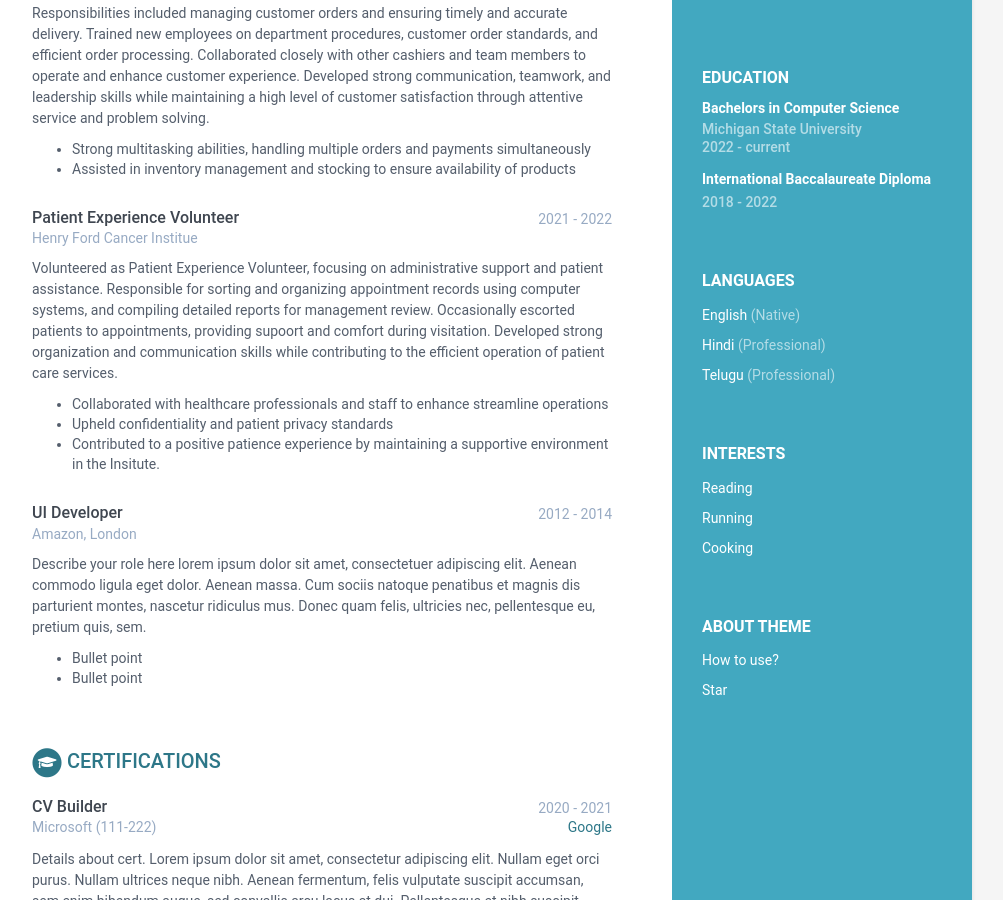
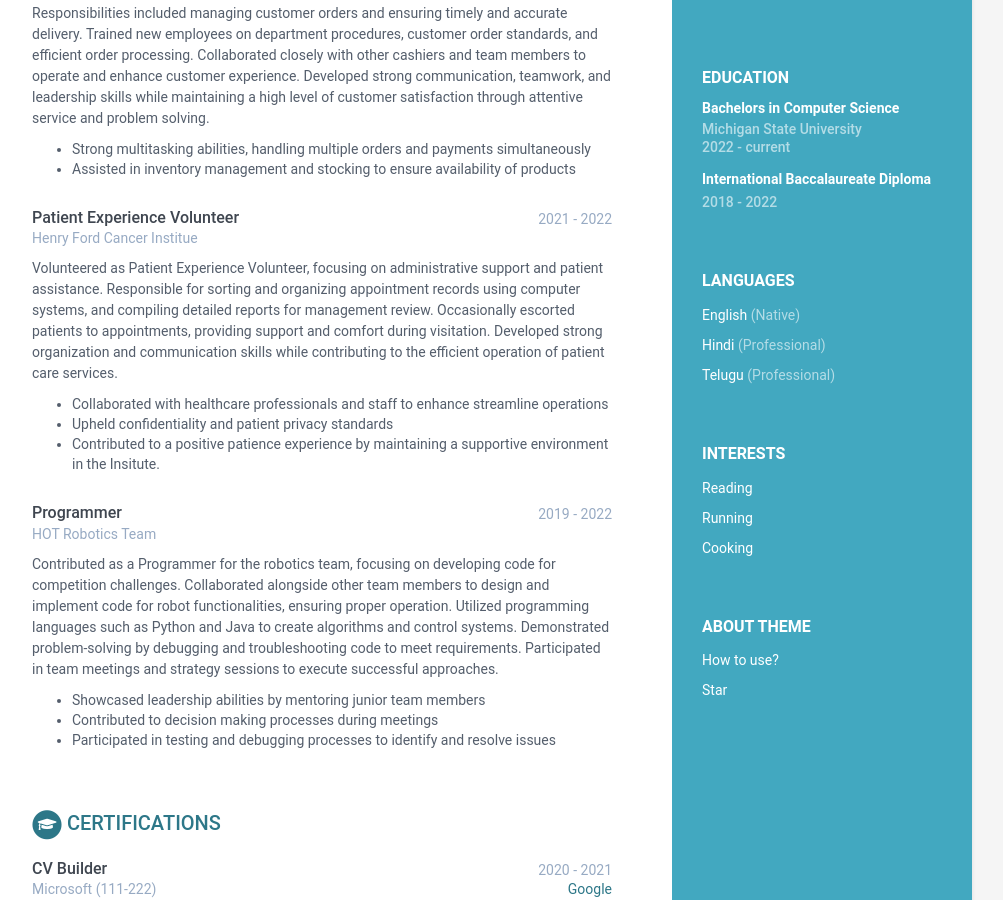
Before and after one commit to annikavalaboju/annikavalaboju1.github.io, a Jekyll site: the page built from index.html, in a window 1280 px wide and 900 px high, scrolled down 381 px. Shown: the whole window, without its empty margins (168-1171 px from the left). Built offline with Jekyll 4.4.1, drawn with Linux system fonts in a browser that asks for light colours.

Commit message:
Update data.yml
Added extra to experiences

```diff
--- a/_data/data.yml
+++ b/_data/data.yml
@@ -110,24 +110,26 @@ experiences:
           Volunteered as Patient Experience Volunteer, focusing on administrative support and
           patient assistance. Responsible for sorting and organizing appointment records using
           computer systems, and compiling detailed reports for management review. Occasionally
-          escorted patients to appointments, providing supoort and comfort during visitation.
+          escorted patients to appointments, providing support and comfort during visitation.
           Developed strong organization and communication skills while contributing to the
           efficient operation of patient care services.
             - Collaborated with healthcare professionals and staff to enhance streamline operations
             - Upheld confidentiality and patient privacy standards
             - Contributed to a positive patience experience by maintaining a supportive environment
             in the Insitute.
-      - role: UI Developer
-        time: 2012 - 2014
-        company: Amazon, London
+      - role: Programmer
+        time: 2019 - 2022
+        company: HOT Robotics Team
         details: |
-          Describe your role here lorem ipsum dolor sit amet, consectetuer
-          adipiscing elit. Aenean commodo ligula eget dolor. Aenean massa.
-          Cum sociis natoque penatibus et magnis dis parturient montes,
-          nascetur ridiculus mus. Donec quam felis, ultricies nec,
-          pellentesque eu, pretium quis, sem.
-            - Bullet point
-            - Bullet point
+          Contributed as a Programmer for the robotics team, focusing on developing code for
+          competition challenges. Collaborated alongside other team members to design and implement
+          code for robot functionalities, ensuring proper operation. Utilized programming languages
+          such as Python and Java to create algorithms and control systems. Demonstrated problem-solving
+          by debugging and troubleshooting code to meet requirements. Participated in team meetings and
+          strategy sessions to execute successful approaches.
+            - Showcased leadership abilities by mentoring junior team members
+            - Contributed to decision making processes during meetings
+            - Participated in testing and debugging processes to identify and resolve issues
 
 certifications:
       title: Certifications
```
